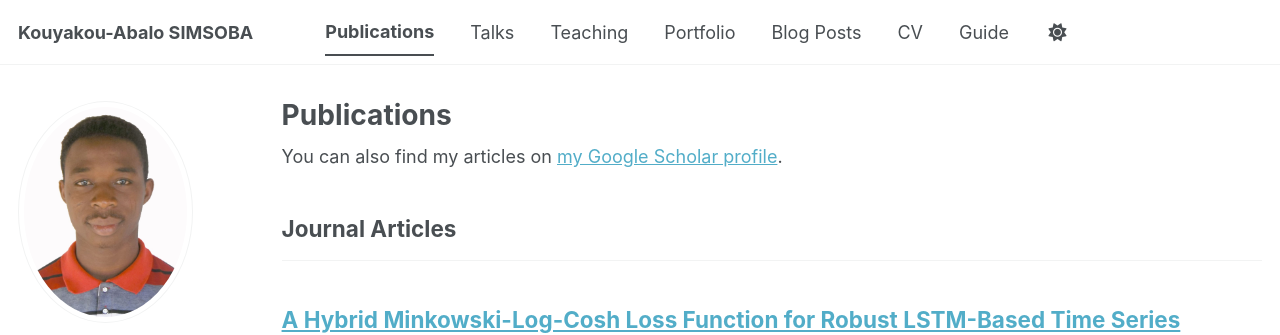
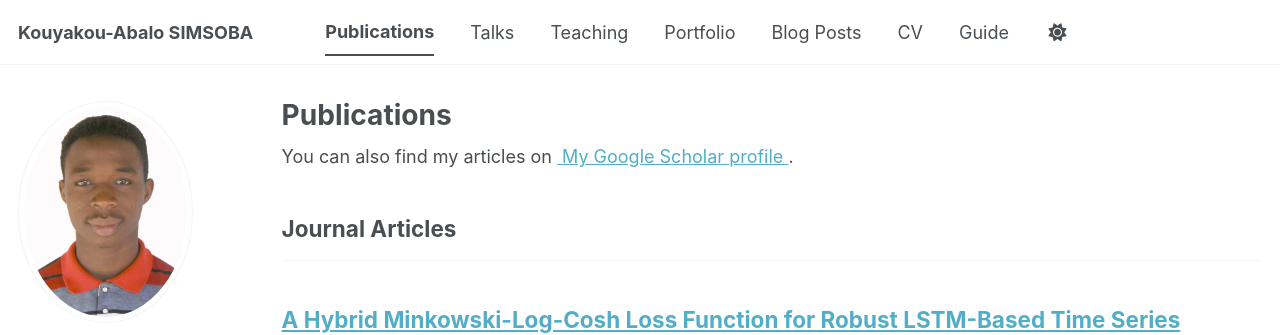
Before and after one commit to simsoba-research/simsoba-research.github.io, a Jekyll site: the page built from _pages/publications.html, in a window 1280 px wide. Shown: the top 335 px of the page. Built offline with Jekyll 4.4.1, drawn with Linux system fonts in a browser that asks for light colours; some web fonts are replaced; a script bundle is joined from its source files by our own code; library files that are not in the unit come from our copies.

Commit message:
Update publications.html

```diff
--- a/_pages/publications.html
+++ b/_pages/publications.html
@@ -6,7 +6,7 @@ author_profile: true
 ---
 
 {% if site.author.googlescholar %}
-  <div class="wordwrap">You can also find my articles on <a href="{{site.author.googlescholar}}">my Google Scholar profile</a>.</div>
+  <div class="wordwrap">You can also find my articles on <a href="{{site.author.googlescholar}}"> My Google Scholar profile </a>.</div>
 {% endif %}
 
 {% include base_path %}
```
